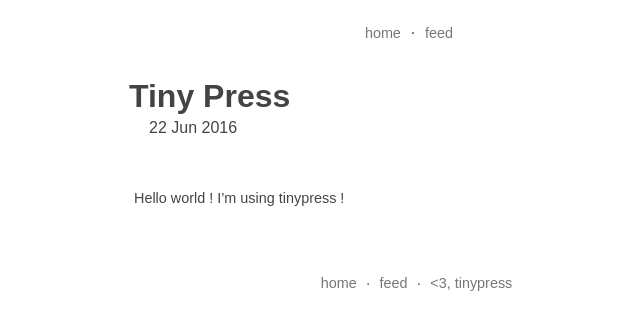
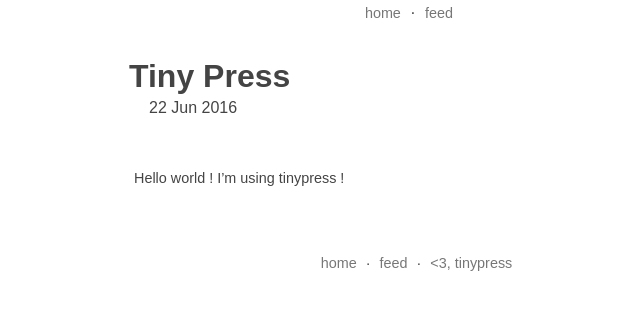
Before and after one commit to EEggii/EEggii.github.io, a Jekyll site: the page built from _posts/2016-06-22-tiny-press.markdown, in a window 1280 px wide. Shown: the top 330 px of the page, without its empty margins (231-871 px from the left). Built offline with Jekyll 4.4.1, drawn with Linux system fonts in a browser that asks for light colours.

Commit message:
Update style.css

```diff
--- a/assets/css/style.css
+++ b/assets/css/style.css
@@ -11,7 +11,6 @@ body{
     line-height: 1.6em;
     font-family: 'Noto Sans Korean', sans-serif;
     color: #444;
-    padding-top: 20px
 }
 
 a{
```
